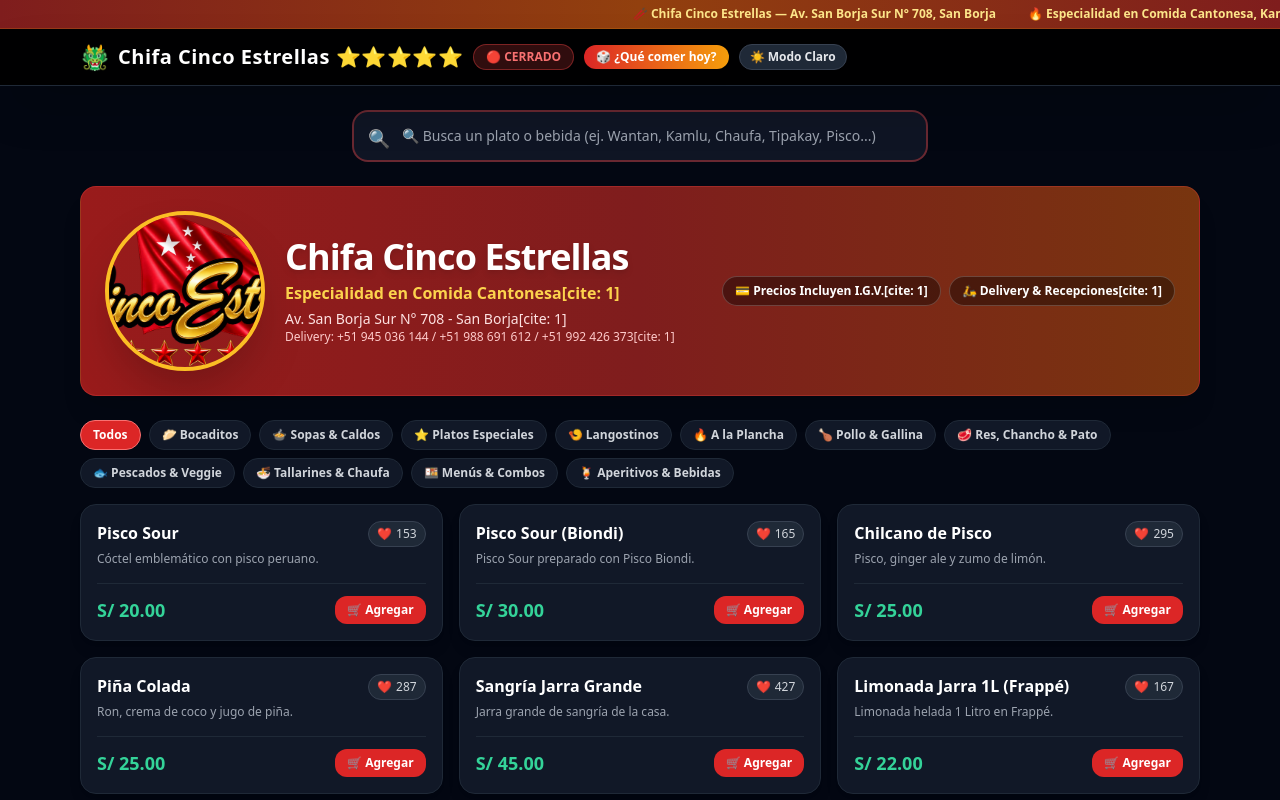
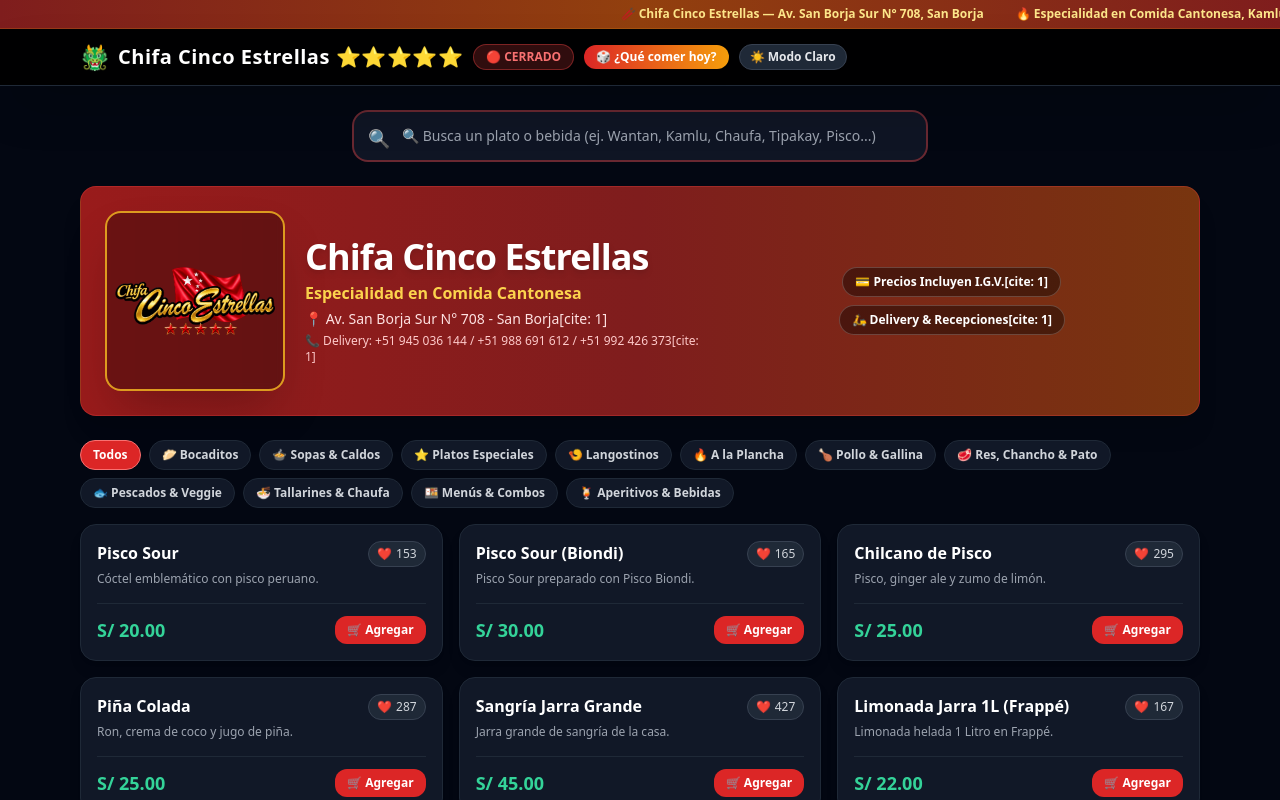
Before and after one commit to Leandro-Zamora-C/chifa-cinco-estrellas, a plain HTML site: page index.html in a window 1280 px wide. Shown: the top 800 px of the page. Drawn offline with nearby package versions, Linux system fonts and the light colour scheme.

Commit message:
Solucionar visualizacion del logo completo sin recortes

```diff
--- a/index.html
+++ b/index.html
@@ -93,16 +93,18 @@
             </div>
         </div>
 
-        <!-- Banner Chifa con LOGO DESTACADO EN GRANDE -->
+        <!-- Banner Chifa con LOGO CORREGIDO COMPLETO -->
         <div data-aos="fade-down" class="bg-gradient-to-r from-red-800 via-red-900 to-amber-900 p-6 rounded-2xl shadow-xl border border-red-500/30 text-white flex flex-col md:flex-row justify-between items-center gap-6 mb-6">
             <div class="flex flex-col sm:flex-row items-center gap-5 text-center sm:text-left">
-                <!-- LOGO EN GRANDE AQUÍ -->
-                <img src="assets/images/logo-chifa.png" onerror="this.src='https://images.unsplash.com/photo-1525755662778-989d0524087e?auto=format&fit=crop&w=400&q=80'" alt="Logo Chifa Cinco Estrellas" class="w-28 h-28 sm:w-36 sm:h-36 md:w-40 md:h-40 rounded-full object-cover border-4 border-amber-400 shadow-2xl transition transform hover:scale-105 duration-300">
+                <!-- LOGO COMPLETO Y AJUSTADO -->
+                <div class="bg-black/30 p-2 rounded-2xl border-2 border-amber-400/80 shadow-2xl flex justify-center items-center backdrop-blur-sm shrink-0">
+                    <img src="assets/images/logo-chifa.png" onerror="this.src='https://images.unsplash.com/photo-1525755662778-989d0524087e?auto=format&fit=crop&w=400&q=80'" alt="Logo Chifa Cinco Estrellas" class="w-32 h-32 sm:w-36 sm:h-36 md:w-40 md:h-40 object-contain transition transform hover:scale-105 duration-300">
+                </div>
                 <div>
                     <h2 class="text-3xl md:text-4xl font-black tracking-tight drop-shadow-md text-white">Chifa Cinco Estrellas</h2>
-                    <p class="text-amber-300 font-bold text-sm sm:text-base mt-1">Especialidad en Comida Cantonesa[cite: 1]</p>
-                    <p class="text-red-100 text-xs sm:text-sm mt-1">Av. San Borja Sur N° 708 - San Borja[cite: 1]</p>
-                    <p class="text-red-200 text-xs">Delivery: +51 945 036 144 / +51 988 691 612 / +51 992 426 373[cite: 1]</p>
+                    <p class="text-amber-300 font-bold text-sm sm:text-base mt-1">Especialidad en Comida Cantonesa</p>
+                    <p class="text-red-100 text-xs sm:text-sm mt-1">📍 Av. San Borja Sur N° 708 - San Borja[cite: 1]</p>
+                    <p class="text-red-200 text-xs mt-1">📞 Delivery: +51 945 036 144 / +51 988 691 612 / +51 992 426 373[cite: 1]</p>
                 </div>
             </div>
             <div class="flex flex-wrap gap-2 text-xs justify-center">
```
